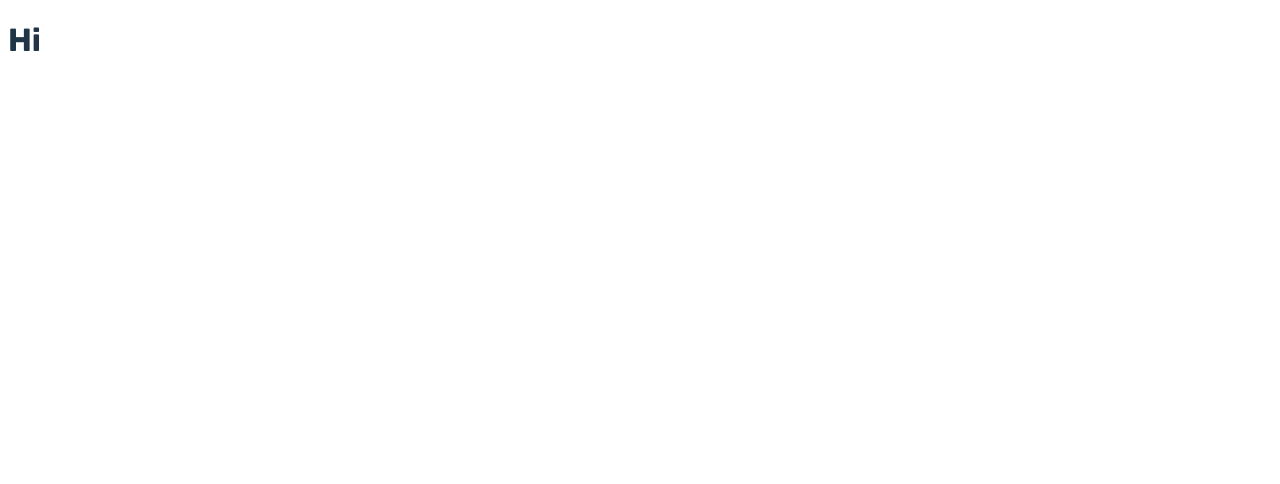
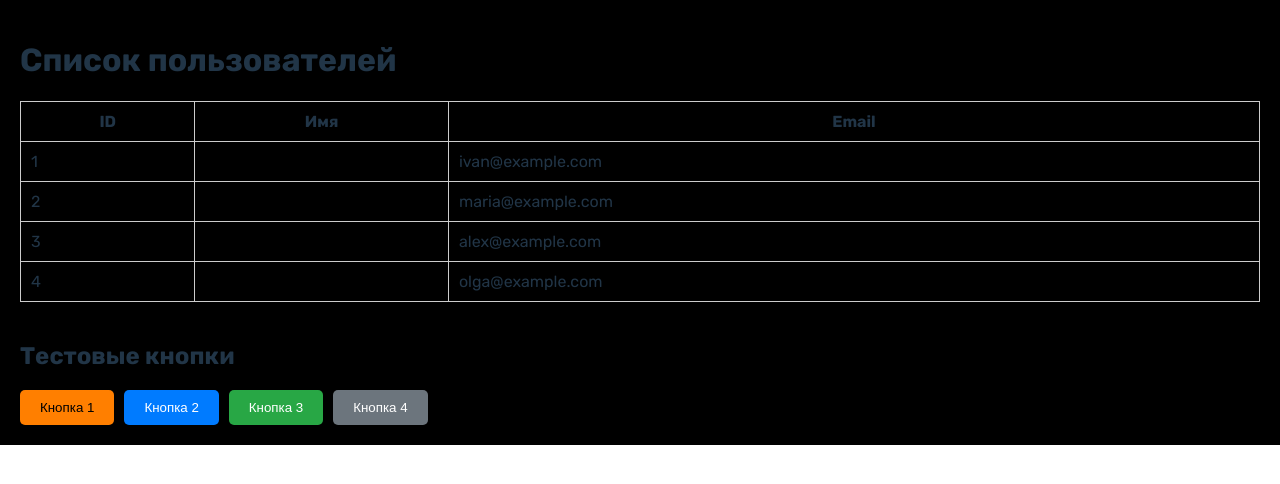
Before and after one commit to Revellison/myomgu, a React (Vite) app: page / in a window 1280 px wide. Shown: the top 484 px of the page. Built offline with nearby package versions, Linux system fonts and the light colour scheme.

Commit message:
тестовый интерфейс

```diff
--- a/src/App.jsx
+++ b/src/App.jsx
@@ -2,9 +2,43 @@ import { useState } from 'react'
 import './App.css'
 
 function App() {
-  return (
-    <h1>Hi</h1>
-  )
+    const users = [
+    { id: 1, name: '', email: 'ivan@example.com' },
+    { id: 2, name: '', email: 'maria@example.com' },
+    { id: 3, name: '', email: 'alex@example.com' },
+    { id: 4, name: '', email: 'olga@example.com' },
+  ];
+return (
+    <div style={{ padding: '20px', fontFamily: 'Rubik, sans-serif', backgroundColor: 'black'}}>
+      <h1>Список пользователей</h1>
+      <table style={{ width: '100%', borderCollapse: 'collapse', marginTop: '20px' }}>
+        <thead>
+          <tr>
+            <th style={{ border: '1px solid #ccc', padding: '10px' }}>ID</th>
+            <th style={{ border: '1px solid #ccc', padding: '10px' }}>Имя</th>
+            <th style={{ border: '1px solid #ccc', padding: '10px' }}>Email</th>
+          </tr>
+        </thead>
+        <tbody>
+          {users.map(user => (
+            <tr key={user.id}>
+              <td style={{ border: '1px solid #ccc', padding: '10px' }}>{user.id}</td>
+              <td style={{ border: '1px solid #ccc', padding: '10px' }}>{user.name}</td>
+              <td style={{ border: '1px solid #ccc', padding: '10px' }}>{user.email}</td>
+            </tr>
+          ))}
+        </tbody>
+      </table>
+
+      <h2 style={{ marginTop: '40px' }}>Тестовые кнопки</h2>
+      <div style={{ display: 'flex', gap: '10px', flexWrap: 'wrap', marginTop: '10px' }}>
+        <button style={{ padding: '10px 20px', backgroundColor: '#ff7f00', color: '#000000ff', border: 'none', borderRadius: '5px' }}>Кнопка 1</button>
+        <button style={{ padding: '10px 20px', backgroundColor: '#007bff', color: '#fff', border: 'none', borderRadius: '5px' }}>Кнопка 2</button>
+        <button style={{ padding: '10px 20px', backgroundColor: '#28a745', color: '#fff', border: 'none', borderRadius: '5px' }}>Кнопка 3</button>
+        <button style={{ padding: '10px 20px', backgroundColor: '#6c757d', color: '#fff', border: 'none', borderRadius: '5px' }}>Кнопка 4</button>
+      </div>
+    </div>
+  );
 }
 
 export default App
--- a/src/index.css
+++ b/src/index.css
@@ -2,6 +2,18 @@
   font-family: 'Rubik';
   src: url('/fonts/Rubik-VariableFont.ttf') format('truetype');
 }
+
+html, body {
+  margin: 0;
+  padding: env(safe-area-inset-top) env(safe-area-inset-right) env(safe-area-inset-bottom) env(safe-area-inset-left);
+  box-sizing: border-box;
+}
+
+body {
+  font-family: 'Rubik', sans-serif;
+  background-color: #ffffff;
+}
+
 
 :root {
   font-family: 'Rubik', sans-serif;
--- a/vite.config.js
+++ b/vite.config.js
@@ -17,7 +17,9 @@ export default defineConfig({
         name: 'Мой ОмГУ',
         short_name: 'myomgu',
         description: 'Приложение для управления личным кабинетом ОмГУ',
-        theme_color: '#ffffff',
+        theme_color: '#00000000',
+        background_color: '#ffffff',
+        display: 'standalone',
         icons: [
           {
             src: 'icon-192.png',
```
